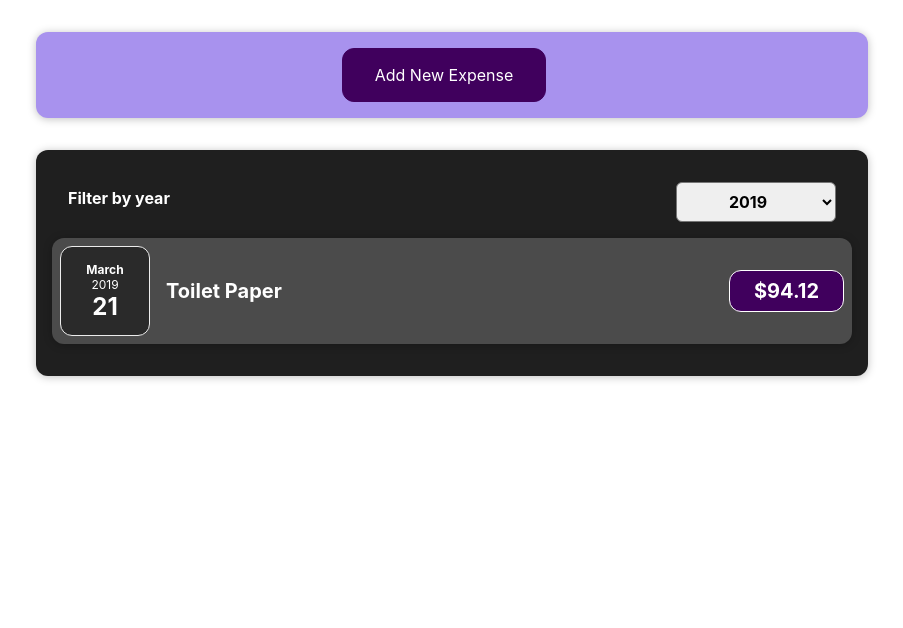
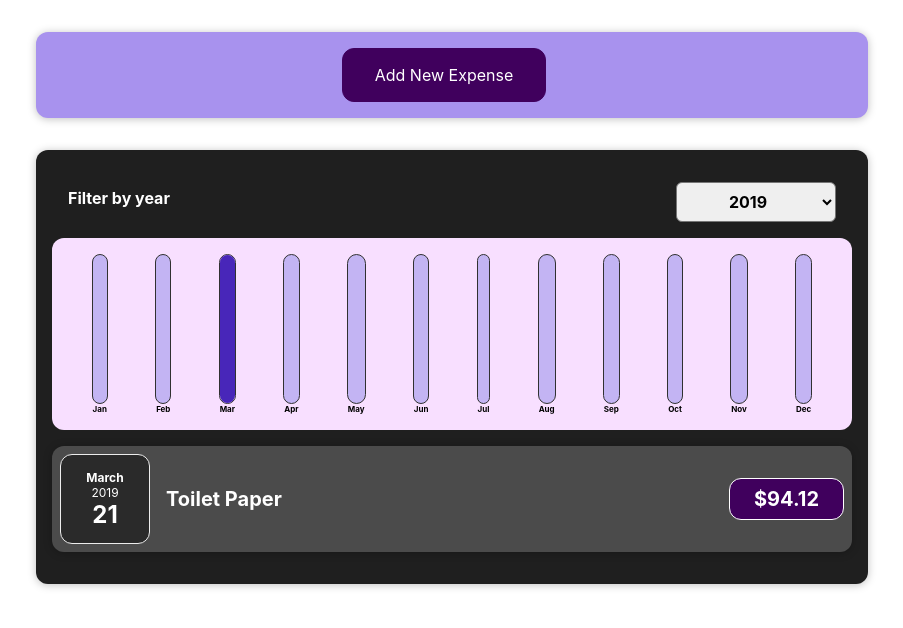
Before and after one commit to Klitos85/react-complete-guide, a React (Create React App) app: page / in a window 1280 px wide. Shown: the top 628 px of the page, without its empty margins (188-1091 px from the left). Built offline with nearby package versions, Linux system fonts and the light colour scheme.

Commit message:
feat: add Chart component

```diff
--- /dev/null
+++ b/src/components/Chart/Chart.css
@@ -0,0 +1,9 @@
+.chart {
+  padding: 1rem;
+  border-radius: 12px;
+  background-color: #f8dfff;
+  text-align: center;
+  display: flex;
+  justify-content: space-around;
+  height: 10rem;
+}
--- /dev/null
+++ b/src/components/Chart/Chart.js
@@ -0,0 +1,25 @@
+import ChartBar from './ChartBar'
+import './Chart.css'
+
+const Chart = (props) => {
+  const dataPointValues = props.dataPoints.map((dataPoint) => dataPoint.value)
+  const totalMaximum = Math.max(...dataPointValues)
+
+  console.log(props.dataPoints)
+  console.log(dataPointValues)
+
+  return (
+    <div className='chart'>
+      {props.dataPoints.map((dataPoint) => (
+        <ChartBar
+          key={dataPoint.label}
+          value={dataPoint.value}
+          maxValue={totalMaximum}
+          label={dataPoint.label}
+        />
+      ))}
+    </div>
+  )
+}
+
+export default Chart
--- /dev/null
+++ b/src/components/Chart/ChartBar.css
@@ -0,0 +1,30 @@
+.chart-bar {
+  height: 100%;
+  display: flex;
+  flex-direction: column;
+  align-items: center;
+}
+
+.chart-bar__inner {
+  height: 100%;
+  width: 100%;
+  border: 1px solid #313131;
+  border-radius: 12px;
+  background-color: #c3b4f3;
+  overflow: hidden;
+  display: flex;
+  flex-direction: column;
+  justify-content: flex-end;
+}
+
+.chart-bar__fill {
+  background-color: #4826b9;
+  width: 100%;
+  transition: all 0.3s ease-out;
+}
+
+.chart-bar__label {
+  font-weight: bold;
+  font-size: 0.5rem;
+  text-align: center;
+}
--- /dev/null
+++ b/src/components/Chart/ChartBar.js
@@ -0,0 +1,18 @@
+import './ChartBar.css'
+
+const ChartBar = (props) => {
+  let barFillHeight = '0%'
+  if (props.maxValue > 0) {
+    barFillHeight = Math.round((props.value / props.maxValue) * 100) + '%'
+  }
+  return (
+    <div className='chart-bar'>
+      <div className='chart-bar__inner'>
+        <div className='chart-bar__fill' style={{ height: barFillHeight }} />
+      </div>
+      <div className='chart-bar__label'>{props.label}</div>
+    </div>
+  )
+}
+
+export default ChartBar
--- a/src/components/Expenses/Expenses.js
+++ b/src/components/Expenses/Expenses.js
@@ -3,6 +3,7 @@
 import ExpensesList from './ExpensesList'
 import Card from '../UI/Card'
 import './Expenses.css'
+import ExpensesChart from './ExpensesChart'
 
 const Expenses = (props) => {
   const [filteredYear, setFilteredYear] = useState('2019')
@@ -22,7 +23,8 @@
           selected={filteredYear}
           onChangeFilter={filterChangeHandler}
         />
-        <ExpensesList items={filteredExpenses}/>
+        <ExpensesChart expenses={filteredExpenses} />
+        <ExpensesList items={filteredExpenses} />
       </Card>
     </div>
   )
--- /dev/null
+++ b/src/components/Expenses/ExpensesChart.js
@@ -0,0 +1,27 @@
+import Chart from '../Chart/Chart'
+
+const ExpensesChart = (props) => {
+  const chartDataPoints = [
+    { label: 'Jan', value: 0 },
+    { label: 'Feb', value: 0 },
+    { label: 'Mar', value: 0 },
+    { label: 'Apr', value: 0 },
+    { label: 'May', value: 0 },
+    { label: 'Jun', value: 0 },
+    { label: 'Jul', value: 0 },
+    { label: 'Aug', value: 0 },
+    { label: 'Sep', value: 0 },
+    { label: 'Oct', value: 0 },
+    { label: 'Nov', value: 0 },
+    { label: 'Dec', value: 0 }
+  ]
+
+  for (const expense of props.expenses) {
+    const expenseMonth = expense.date.getMonth() // starting at 0 => JAN = 0
+    chartDataPoints[expenseMonth].value += expense.amount
+  }
+
+  return <Chart dataPoints={chartDataPoints} />
+}
+
+export default ExpensesChart
```
